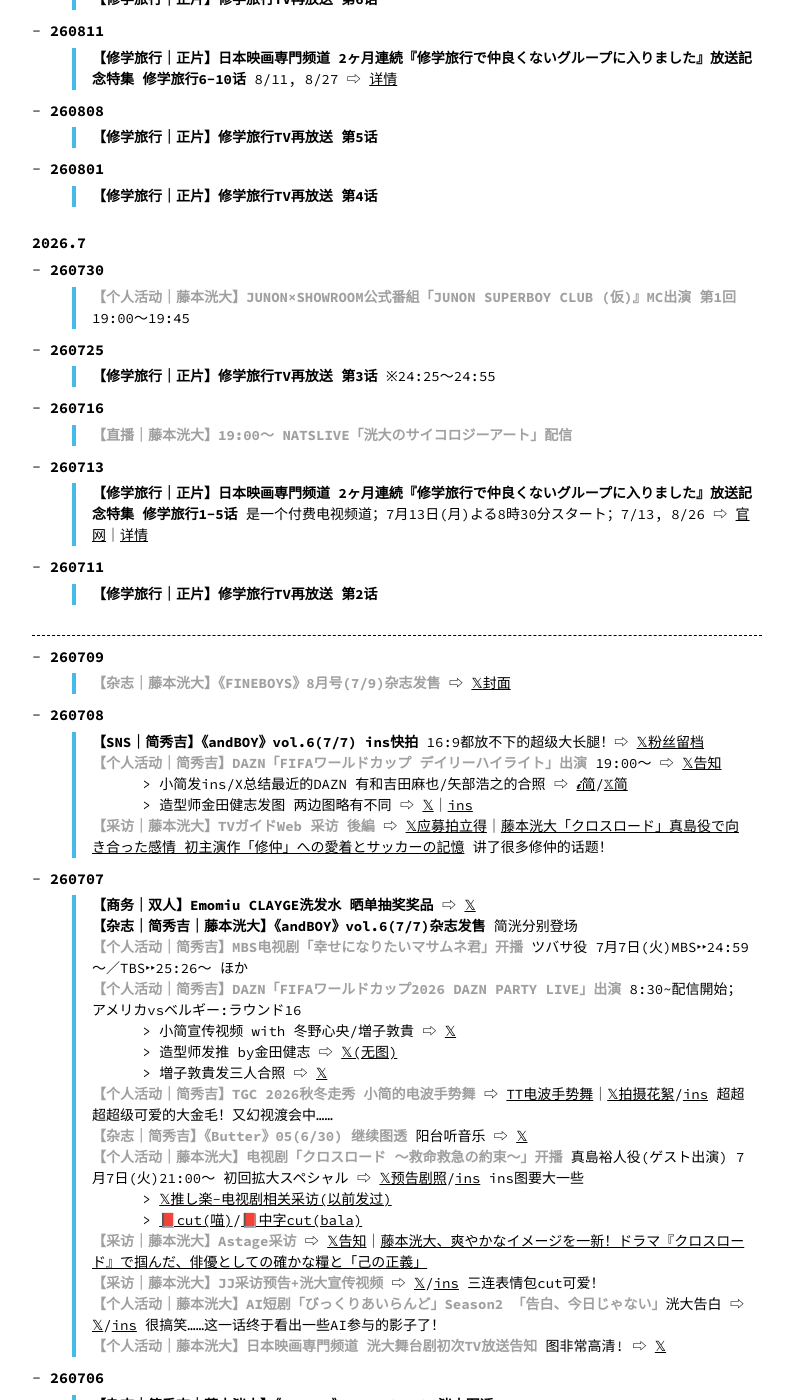
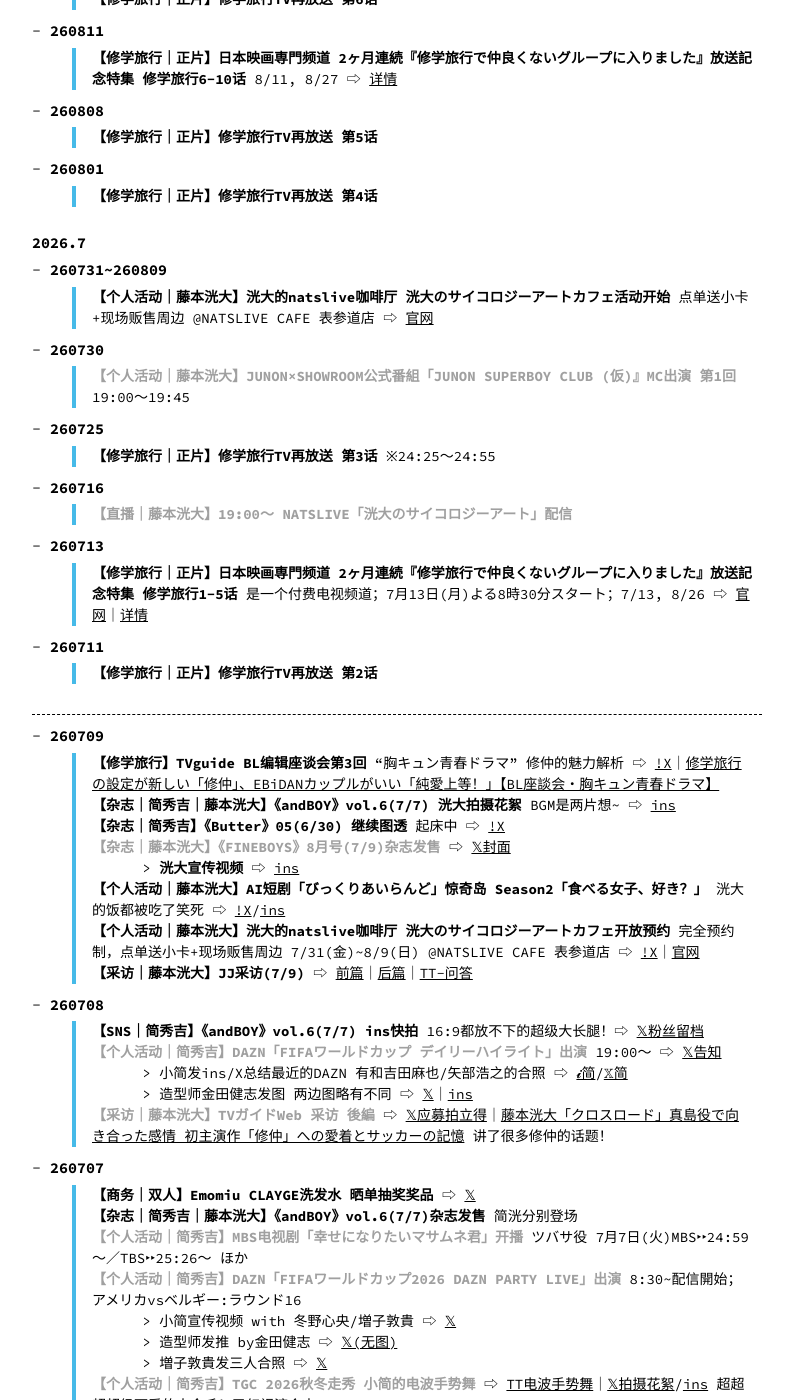
Before and after one commit to eri329/hidekou, a Jekyll site: the page built from flattened_timeline.md, in a window 1280 px wide and 1400 px high, scrolled down 1007 px. Shown: the whole window, without its empty margins (243-1036 px from the left). Built offline with Jekyll 4.4.1, drawn with Linux system fonts in a browser that asks for light colours; comment, search, counter and statistics services are not loaded; some of the changed text lies outside the part shown.

Commit message:
daily update

```diff
--- a/flattened_timeline.md
+++ b/flattened_timeline.md
@@ -55,6 +55,8 @@ permalink: /flattened_timeline/
 ### 2026.7
 {: #jul2026}
 
+* **260731~260809**
+    > **【个人活动｜藤本洸大】洸大的natslive咖啡厅 洸大のサイコロジーアートカフェ活动开始** 点单送小卡+现场贩售周边 @NATSLIVE CAFE 表参道店 ⇨ [官网](https://cafe.natslive.jp/collabo91)
 * **260730**
     > **【个人活动｜藤本洸大】JUNON×SHOWROOM公式番組「JUNON SUPERBOY CLUB (仮)』MC出演 第1回**{: .text-solo-k} 19:00〜19:45
 * **260725**
@@ -69,7 +71,14 @@ permalink: /flattened_timeline/
 <div class="line"></div>
 
 * **260709**
+    > **【修学旅行】TVguide BL编辑座谈会第3回** “胸キュン青春ドラマ” 修仲的魅力解析 ⇨ [!X](https://x.com/TVGweb/status/2074977073995943967)｜[修学旅行の設定が新しい「修仲」、EBiDANカップルがいい「純愛上等！」【BL座談会・胸キュン青春ドラマ】](https://www.tvguide.or.jp/feature/ott26070901/)
+    > **【杂志｜简秀吉｜藤本洸大】《andBOY》vol.6(7/7) 洸大拍摄花絮** BGM是两片想~ ⇨ [ins](https://www.instagram.com/reel/Dakdbv-h7Kl/)
+    > **【杂志｜简秀吉】《Butter》05(6/30) 继续图透** 起床中 ⇨ [!X](https://x.com/auditionblue/status/2075154241015128130)
     > **【杂志｜藤本洸大】《FINEBOYS》8月号(7/9)杂志发售**{: .text-solo-k} ⇨ [𝕏封面](https://x.com/hinode_pub/status/2074093505064956099)
+        > **洸大宣传视频** ⇨ [ins](https://www.instagram.com/reel/Dakb3D8SB3p)
+    > **【个人活动｜藤本洸大】AI短剧「びっくりあいらんど」惊奇岛 Season2「食べる女子、好き？」** 洸大的饭都被吃了笑死 ⇨ [!X](https://x.com/z_drama_ntv/status/2075051789855097154)/[ins](https://www.instagram.com/reel/Dajl6JGpCOc)
+    > **【个人活动｜藤本洸大】洸大的natslive咖啡厅 洸大のサイコロジーアートカフェ开放预约** 完全预约制，点单送小卡+现场贩售周边 7/31(金)~8/9(日) @NATSLIVE CAFE 表参道店 ⇨ [!X](https://x.com/NATSLIVE_app/status/2075037224685424885)｜[官网](https://cafe.natslive.jp/collabo91)
+    > **【采访｜藤本洸大】JJ采访(7/9)** ⇨ [前篇](https://jj-jj.net/lifestyle/182409/)｜[后篇](https://jj-jj.net/lifestyle/182410/)｜[TT-问答](https://www.tiktok.com/@jj_official_1975/video/7660727929520868629)
 * **260708**
     > **【SNS｜简秀吉】《andBOY》vol.6(7/7) ins快拍** 16:9都放不下的超级大长腿！⇨ [𝕏粉丝留档](https://x.com/checkey_2002/status/2074757940259762506)
     > **【个人活动｜简秀吉】DAZN「FIFAワールドカップ デイリーハイライト」出演**{: .text-solo} 19:00〜 ⇨ [𝕏告知](https://x.com/DAZN_JPN/status/2074742900425101397)
@@ -90,7 +99,7 @@ permalink: /flattened_timeline/
         > [𝕏推し楽-电视剧相关采访(以前发过)](https://x.com/oshiraku/status/2074252318653210664)
         > [📕cut(喵)](http://xhslink.com/o/5aMjwhTT2cS)/[📕中字cut(bala)](http://xhslink.com/o/8SQuWP5mp5v)
     > **【采访｜藤本洸大】Astage采访**{: .text-solo-k} ⇨ [𝕏告知](https://x.com/astage_ent/status/2074327543759683771)｜[藤本洸大、爽やかなイメージを一新！ドラマ『クロスロード』で掴んだ、俳優としての確かな糧と「己の正義」](https://www.astage-ent.com/drama/crossroad-fujimoto.html)
-    > **【采访｜藤本洸大】JJ采访预告+洸大宣传视频**{: .text-solo-k} ⇨ [𝕏](https://x.com/jj_official_jj/status/2074328229238968809)/[ins](https://www.instagram.com/reel/DaedUveBa3E) 三连表情包cut可爱！
+    > **【采访｜藤本洸大】JJ采访(7/9)预告+洸大宣传视频**{: .text-solo-k} ⇨ [𝕏](https://x.com/jj_official_jj/status/2074328229238968809)/[ins](https://www.instagram.com/reel/DaedUveBa3E) 三连表情包cut可爱！
     > **【个人活动｜藤本洸大】AI短剧「びっくりあいらんど」Season2 「告白、今日じゃない」**{: .text-solo-k}洸大告白 ⇨ [𝕏](https://x.com/z_drama_ntv/status/2074327733468094542)/[ins](https://www.instagram.com/reel/DaecRwsJhWc/) 很搞笑……这一话终于看出一些AI参与的影子了！
     > **【个人活动｜藤本洸大】日本映画専門频道 洸大舞台剧初次TV放送告知**{: .text-solo-k} 图非常高清! ⇨ [𝕏](https://x.com/nihoneiga/status/2074463533010702619)
 * **260706**
```
Also changed, not shown: category.md (+3 -3 lines), index.md (+3 -1 lines), solo.md (+10 -1 lines), changelog.md.
